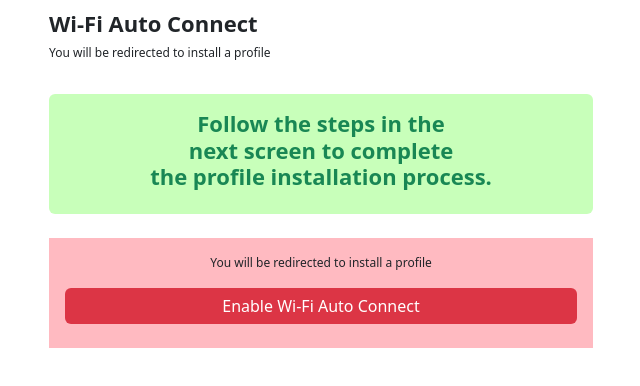
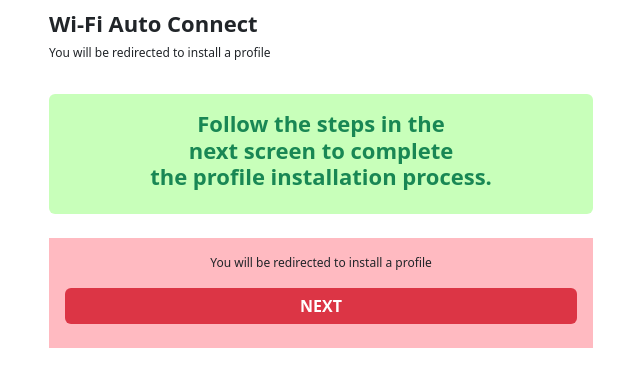
Before and after one commit to akdev96/ANTlabs_EzProfile, a plain HTML site: page step_1.html in a window 1280 px wide. Shown: the part 122-508 px from the top of the page, without its empty margins (319-959 px from the left). Drawn offline with Linux system fonts and the light colour scheme.

Commit message:
ui fixes

```diff
--- a/step_1.html
+++ b/step_1.html
@@ -35,7 +35,7 @@
             <h1 class="text-success" style="font-size: 22px;"><strong>Follow the steps in the</strong><br><strong>next screen to complete</strong><br><strong>the profile installation process.</strong><br></h1>
         </section>
         <section class="p-3 text-center mt-4 mb-4 ms-3 me-3" style="background: #ff516264;">
-            <p>You will be redirected to install a profile<br></p><a class="btn btn-primary btn-block btn-danger mb-2 border-0" role="button" style="width: 100%;" href="step_2.html">Enable Wi-Fi Auto Connect</a>
+            <p>You will be redirected to install a profile<br></p><a class="btn btn-primary btn-block btn-danger mb-2 border-0" role="button" style="width: 100%;" href="step_2.html"><strong>NEXT</strong></a>
         </section>
     </div>
     <script src="assets/js/jquery.min.js"></script>
```
